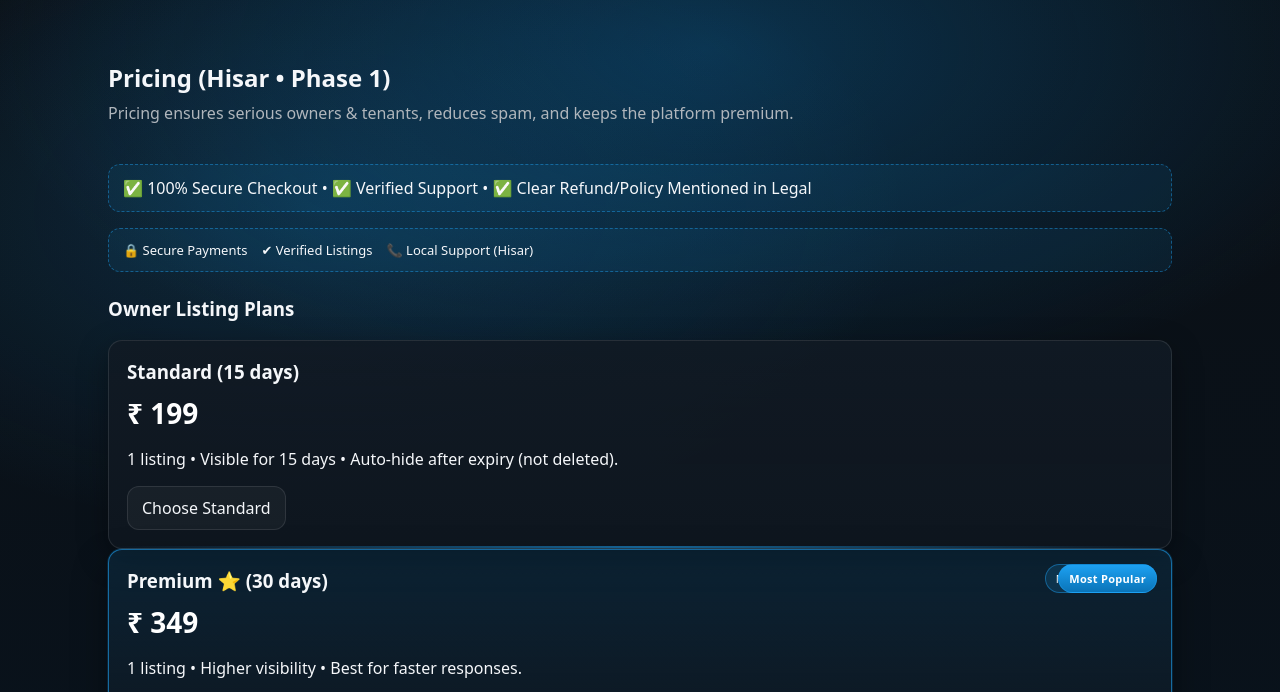
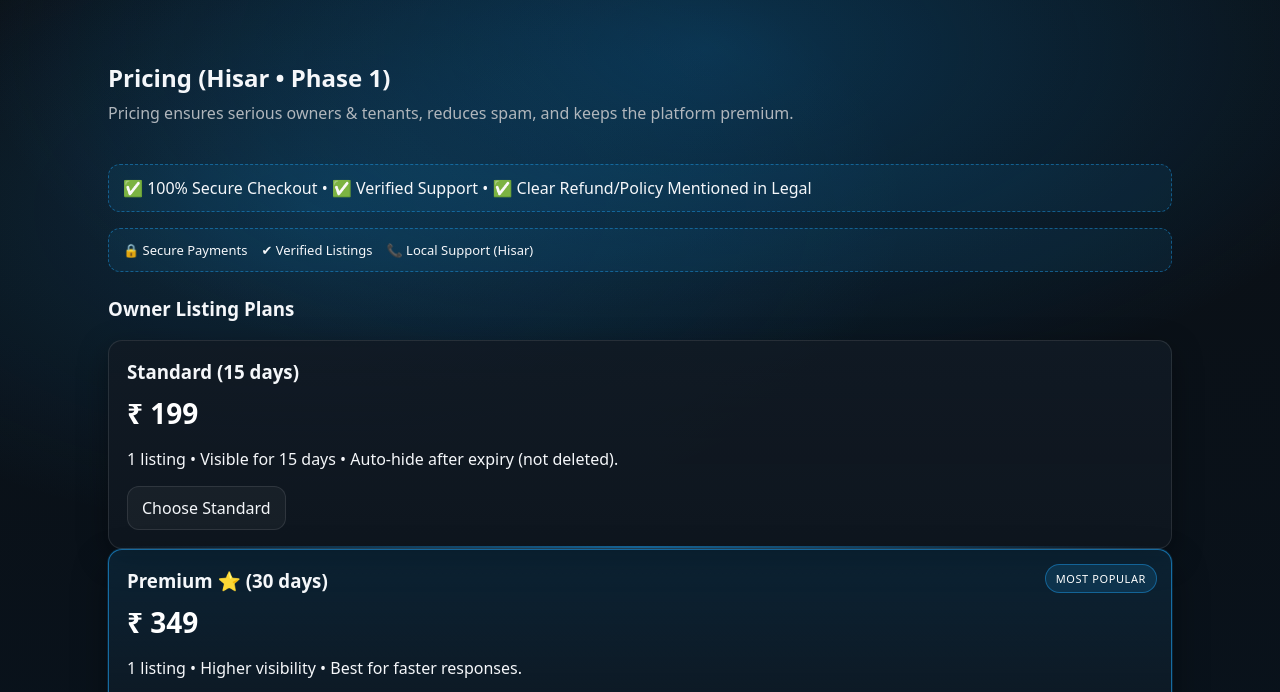
Before and after one commit to manishsoni696/arh-rentals, a plain HTML site: page pricing/index.html in a window 1280 px wide. Shown: the part 70-762 px from the top of the page. Drawn offline with Linux system fonts and the light colour scheme.

Commit message:
Update index.html

```diff
--- a/pricing/index.html
+++ b/pricing/index.html
@@ -55,7 +55,6 @@
         <a href="/post?plan=standard" class="btn">Choose Standard</a>
       </div></div>
       <div class="card featured" data-plan="premium"><div class="card-body">
-        <span class="tag">Most Popular</span>
         <h3>Premium ⭐ (30 days)</h3>
         <div class="price">₹ 349</div>
         <p>1 listing • Higher visibility • Best for faster responses.</p>
```
